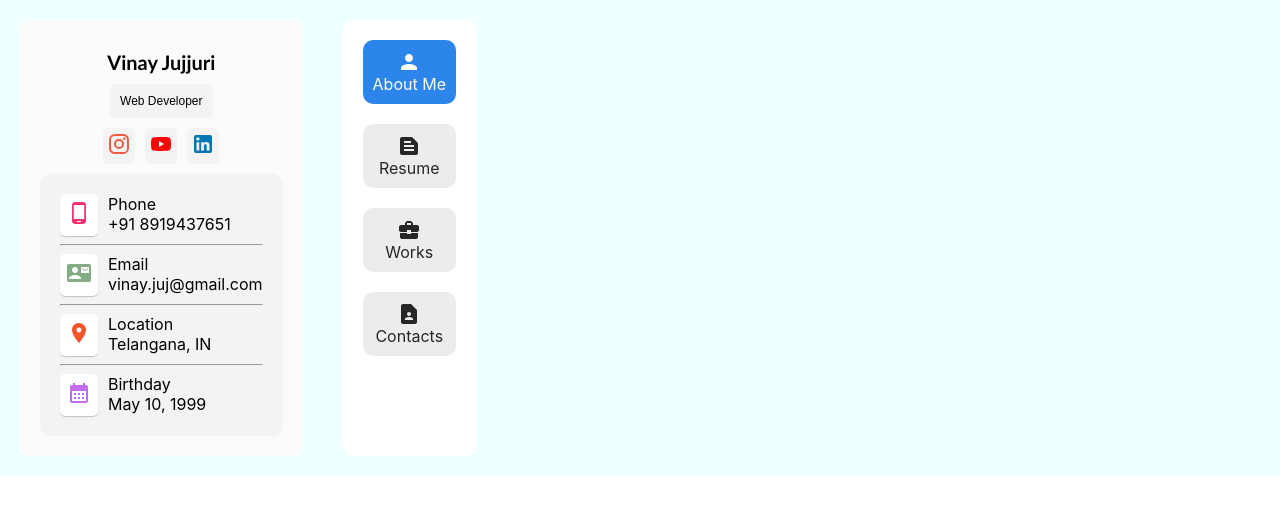
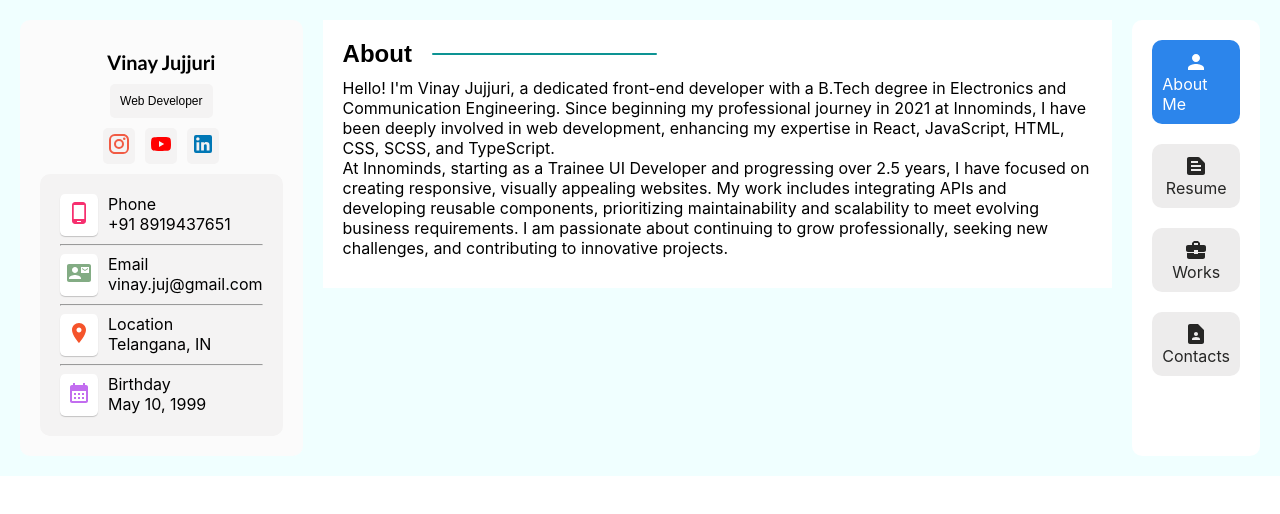
Before and after one commit to vinayjujjuri/vinayJujjuri_website, a React (Create React App) app in the folder my-website/: page / in a window 1280 px wide. Shown: the top 514 px of the page. Built offline with nearby package versions, Linux system fonts and the light colour scheme.

Commit message:
package.json changes

```diff
--- a/my-website/package.json
+++ b/my-website/package.json
@@ -1,6 +1,6 @@
 {
   "name": "my-website",
-  "home": "vinayJujjuri_website",
+  "home": "http://vinayjujjuri.github.io/vinayJujjuri_website",
   "version": "0.1.0",
   "private": true,
   "dependencies": {
--- a/my-website/src/components/router/index.tsx
+++ b/my-website/src/components/router/index.tsx
@@ -11,7 +11,7 @@ function Router() {
             {/* <Navbar/> */}
             <Layout>
                 <Routes>
-                <Route path="/vinayJujjuri_website" element={<AboutMeComponent/>} />
+                <Route path="/" element={<AboutMeComponent/>} />
                 </Routes>
             </Layout>
             </BrowserRouter>
```
